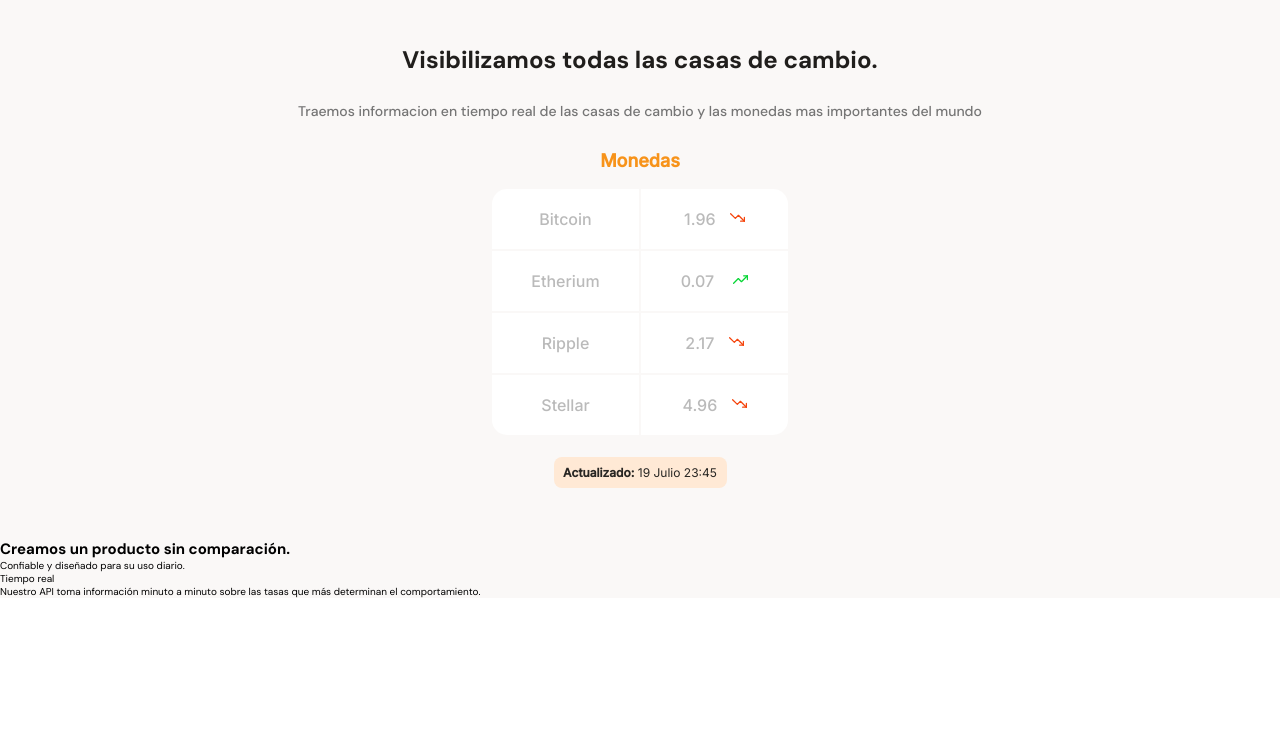
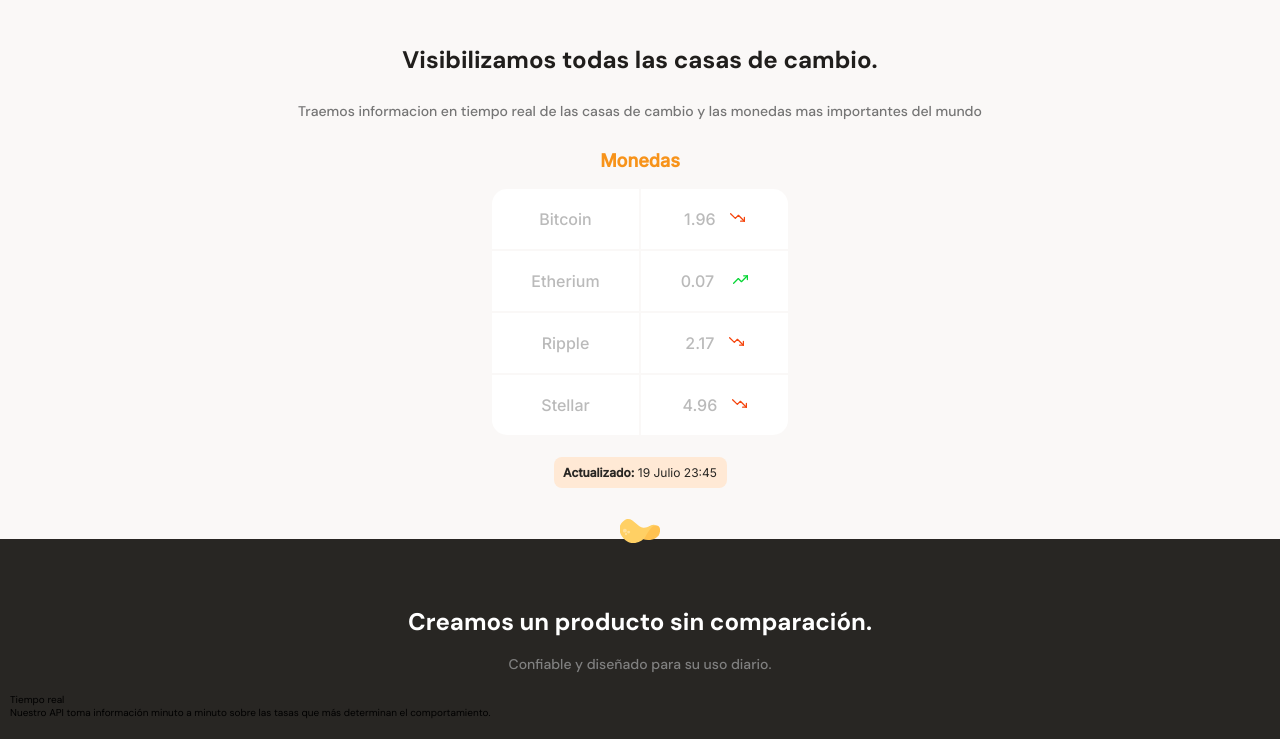
Before and after one commit to 00lar/CryptoShop, a plain HTML site: page index.html in a window 1280 px wide. Shown: the part 612-1351 px from the top of the page. Before the commit the page ends 1210 px from the top, so only its background shows below. Drawn offline with Linux system fonts and the light colour scheme.

Commit message:
Estilos de la seccion de beneficios

```diff
--- a/index.html
+++ b/index.html
@@ -58,8 +58,8 @@
         </section>
 
         <section class="main-product">
-            <span></span>
-            <div>
+            <span class="product--batata"></span>
+            <div class="product-detail--title">
                 <h2>Creamos un producto sin comparación.</h2>
                 <p>Confiable y diseñado para su uso diario.</p>
             </div>
--- a/style.css
+++ b/style.css
@@ -9,6 +9,7 @@
     --grey: #bababa;
     --off-white: #faf8f7;
     --just-white: #fff;
+    --warm-black+1: #282623;
 }
 
 * {
@@ -246,3 +247,53 @@ main {
     font-weight: 300;
     color: var(--warm-black);
 }
+
+main .main-product {
+    position: relative;
+    width: 100%;
+    min-width: 320px;
+    height: auto;
+    padding: 20px 10px;
+    background-color: var(--warm-black);
+}
+
+.main-product .product--batata {
+    position: absolute;
+    width: 40px;
+    height: 25px;
+    /*centrar batata proximos 3: */
+    left: 0;
+    right: 0;
+    margin-inline: auto;
+    top: -10%;
+    background-image: url('./assets/icons/batata.svg');
+    background-position: center;
+    background-repeat: no-repeat;
+}
+
+.product-detail--title {
+    width: 90%;
+    min-width: 288px;
+    height: auto;
+    margin: 0 auto;
+    margin-top: 50px;
+    text-align: center;
+}
+.product-detail--title h2 {
+    margin-bottom: 20px;
+    font-size: 2.4rem;
+    line-height: 2.6rem;
+    font-weight: bold;
+    color: var(--just-white);
+}
+
+.product-detail--title p {
+    margin-bottom: 20px;
+    color: #808080;
+    font-size: 1.4rem;
+    line-height: 1.8rem;
+    font-weight: 500;
+}
+
+
+.main
```
